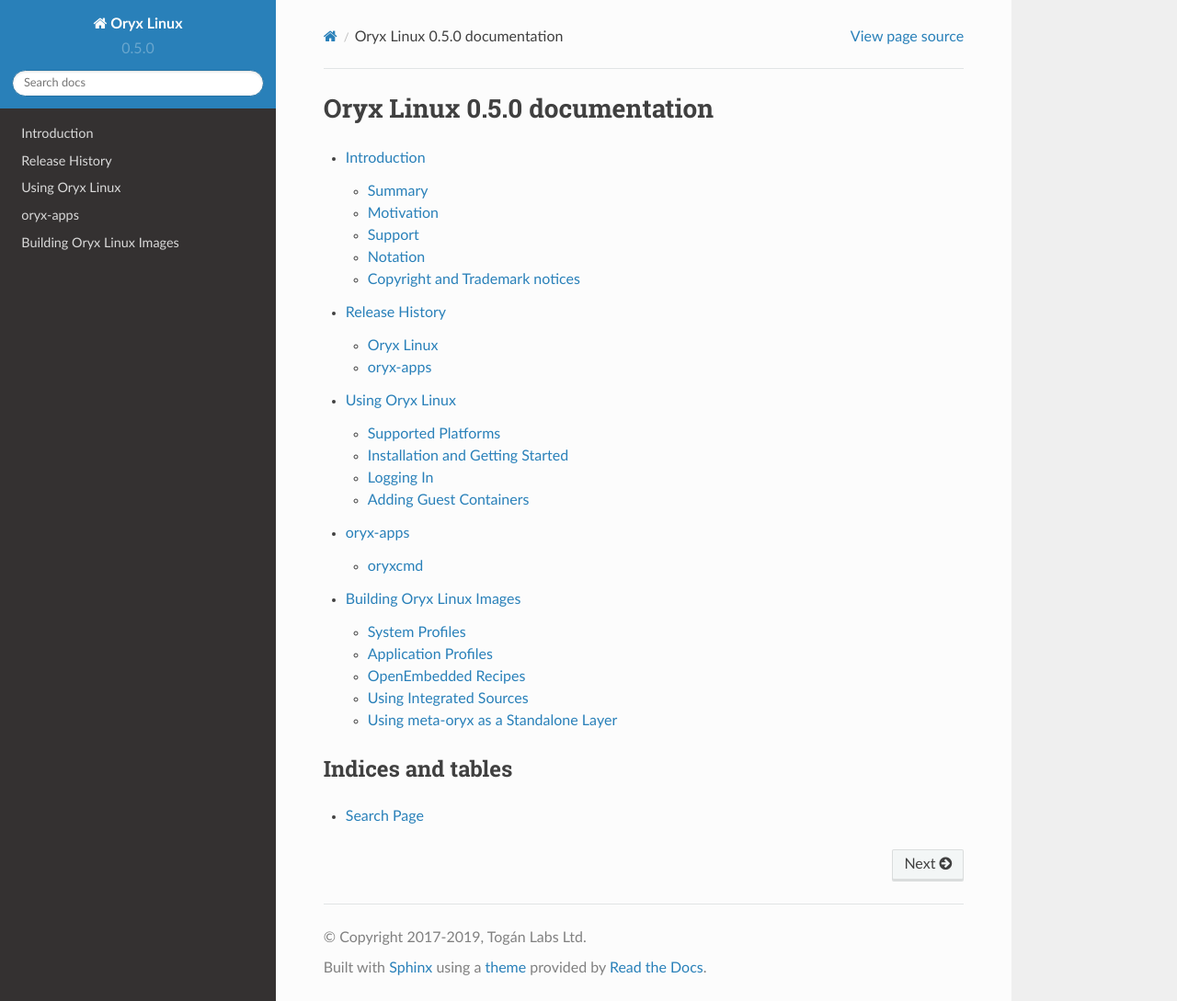
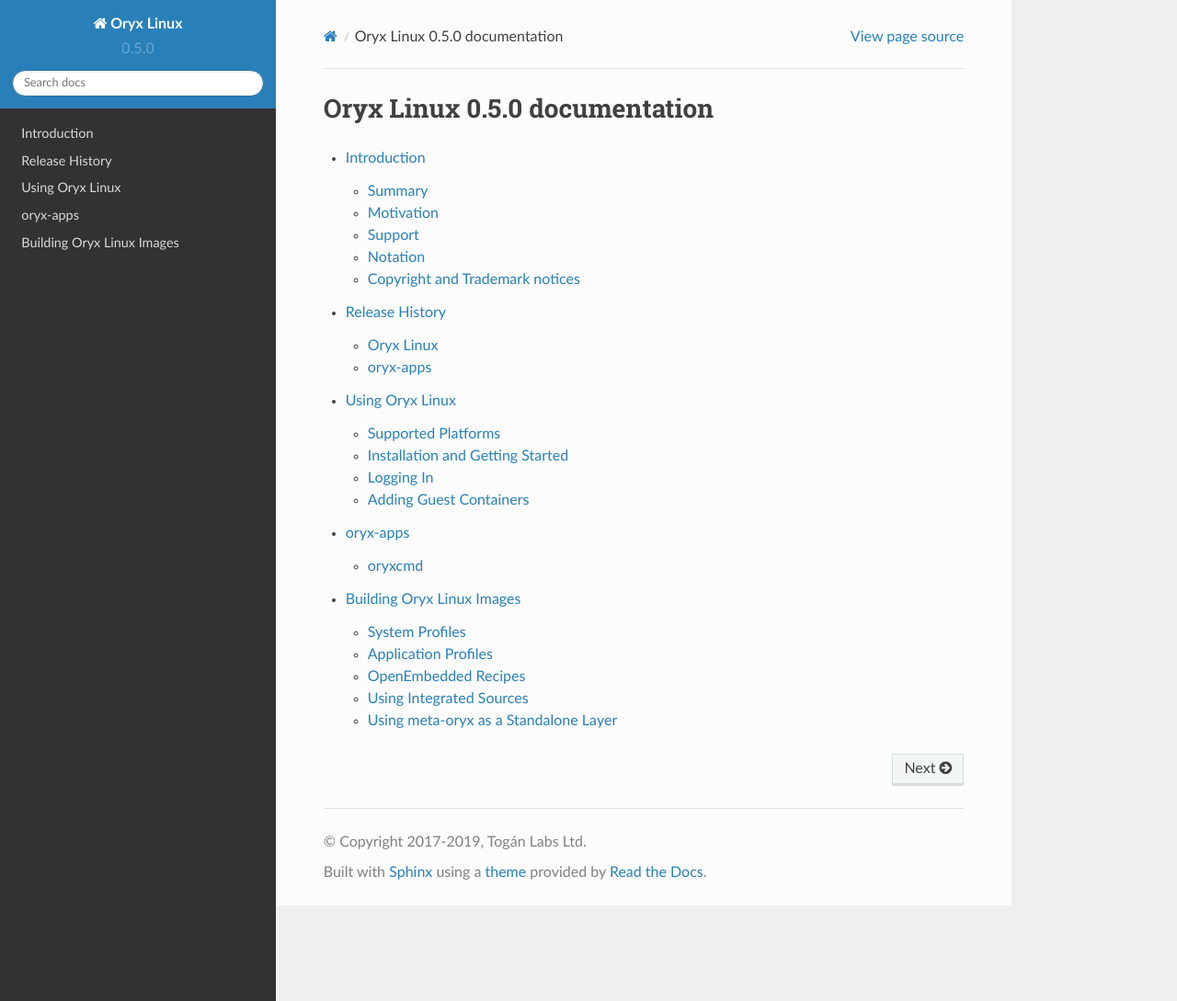
Before and after one commit to NetworkGradeLinux/mion, a Sphinx documentation site: the page built from docs/index.rst, in a window 1280 px wide and 1089 px high. Shown: the whole window at 92% size. Built offline with Sphinx 7.4.7 and the Read the Docs theme 2.0.0, drawn with Linux system fonts in a browser that asks for light colours.

Commit message:
docs: Remove link to search page from index
There is a search box on every page due to the template so this link is
not needed.

Signed-off-by: Paul Barker <pbarker@oryx-linux.org>

```diff
--- a/docs/index.rst
+++ b/docs/index.rst
@@ -11,10 +11,3 @@
    oryx-apps
    building-images
    contributing
-
-.. only:: html
-
-    Indices and tables
-    ==================
-
-    * :ref:`search`
```
